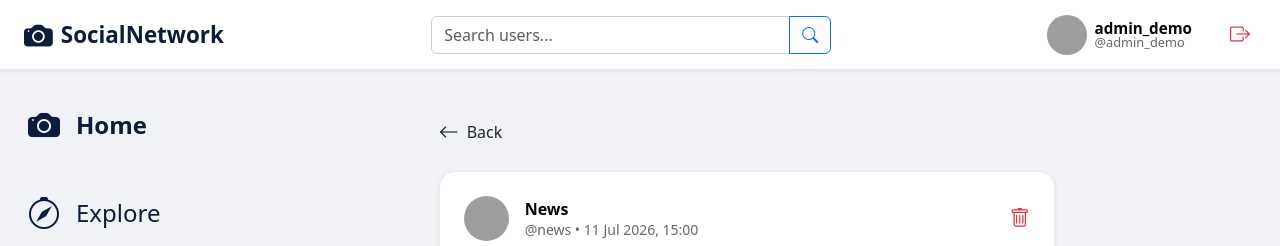
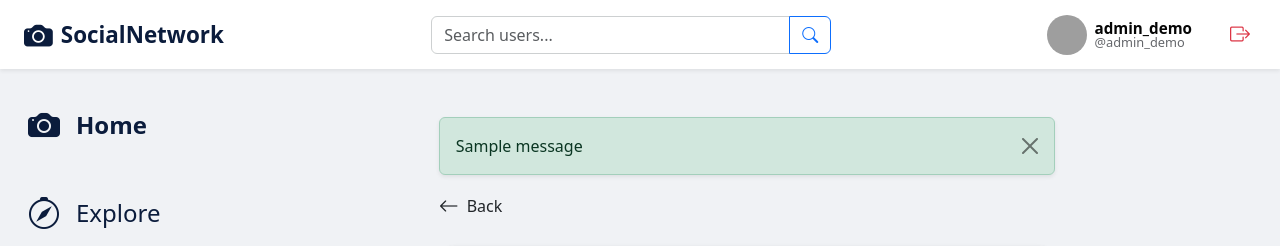
Before and after one commit to SaraVerdiani/PPM-SocialNetwork, a Django app: page /posts/22/ in a window 1280 px wide. Shown: the top 246 px of the page. Run offline with Django 5.2, Linux system fonts and the light colour scheme; a user stored in the database is signed in; data comes from the database, SQL or seed files in the repository; both versions use the stored data as it was after the commit; tables that the repository leaves empty hold one stand-in row (values such as "Sample post"); one stand-in notice (Sample message) is shown; some libraries are stand-ins or nearby versions; grey boxes are pictures that could not be loaded.

Commit message:
Correzione avvisi

```diff
--- a/posts/views.py
+++ b/posts/views.py
@@ -61,6 +61,7 @@ def delete_post(request, post_id):
 
     if request.user == post.author or request.user.has_perm('users.can_delete_post'):
         post.delete()
+        messages.success(request, 'Post deleted successfully')
     else:
         raise PermissionDenied
 
@@ -78,6 +79,7 @@ def delete_comment(request, comment_id):
 
     if request.user == comment.author or request.user.has_perm('users.can_delete_comment'):
         comment.delete()
+        messages.success(request, 'Comment deleted successfully')
     else:
         raise PermissionDenied
 
--- a/templates/base.html
+++ b/templates/base.html
@@ -87,6 +87,7 @@
 
             {% block content %}
             {% endblock %}
+
          <nav class="d-lg-none fixed-bottom bg-white border-top py-2 shadow-lg">
         <div class="d-flex justify-content-around align-items-center">
             <a href="{% url 'feed:home' %}" class="text-dark text-decoration-none">
--- a/templates/sitecontent/home.html
+++ b/templates/sitecontent/home.html
@@ -16,7 +16,6 @@
                     <button type="button" class="btn-close" data-bs-dismiss="alert" aria-label="Close"></button>
                 </div>
                 {% endfor %}
-
             {% endif %}
 
                 <div class="col-12 col-xl-6 custom-scroll-col">
--- a/templates/sitecontent/post.html
+++ b/templates/sitecontent/post.html
@@ -93,15 +93,15 @@
                     </div>
                 </div>
 
-                <div class="modal fade" id="deleteCommentModal{{ comment.id }}" aria-hidden="true">
+                <div class="modal fade" id="deleteCommentModal{{ comment.id }}" tabindex="-1" aria-labelledby="deleteCommentModalLabel{{ comment.id }}" aria-hidden="true">
                   <div class="modal-dialog modal-dialog-centered modal-sm">
                     <div class="modal-content border-0 shadow">
                       <div class="modal-header post-modal-header">
-                        <h5 class="modal-title post-modal-title">Delete Comment?</h5>
+                        <h5 class="modal-title post-modal-title" id="deleteCommentModalLabel{{ comment.id }}">Delete Comment?</h5>
                         <button type="button" class="btn-close" data-bs-dismiss="modal" aria-label="Close"></button>
                       </div>
                       <div class="modal-body post-modal-body">
-                        <p class="post-modal-text">Are you sure you want to delete this comment?</p>
+                        <p class="post-modal-text">Are you sure you want to delete this comment? This action cannot be undone</p>
                         <form action="{% url 'posts:delete_comment' comment.id %}" method="POST" class="post-modal-actions">
                             {% csrf_token %}
                             <button type="submit" class="btn btn-danger post-modal-btn">Yes, delete</button>
@@ -118,7 +118,7 @@
     </div>
 </div>
 
-<div class="modal fade" id="likesModal{{ post.id }}" aria-labelledby="likesModalLabel{{ post.id }}" aria-hidden="true">
+<div class="modal fade" id="likesModal{{ post.id }}" tabindex = "-1" aria-labelledby="likesModalLabel{{ post.id }}" aria-hidden="true">
   <div class="modal-dialog modal-dialog-centered modal-sm">
     <div class="modal-content border-0 shadow">
       <div class="modal-header post-modal-header">
@@ -139,11 +139,11 @@
   </div>
 </div>
 
-<div class="modal fade" id="deletePostModal{{ post.id }}" aria-hidden="true">
+<div class="modal fade" id="deletePostModal{{ post.id }}" tabindex = "-1" aria-labelledby="deletePostModalLabel{{ post.id }}" aria-hidden="true">
   <div class="modal-dialog modal-dialog-centered modal-sm">
     <div class="modal-content border-0 shadow">
       <div class="modal-header post-modal-header">
-        <h5 class="modal-title post-modal-title">Delete Post?</h5>
+        <h5 class="modal-title post-modal-title" id="deletePostModalLabel{{ post.id }}">Delete Post?</h5>
         <button type="button" class="btn-close" data-bs-dismiss="modal" aria-label="Close"></button>
       </div>
       <div class="modal-body post-modal-body">
--- a/templates/sitecontent/post_details.html
+++ b/templates/sitecontent/post_details.html
@@ -4,7 +4,14 @@
 
 {% block content %}
 <div class="col-12 col-md-8 col-lg-6 mx-auto pt-4">
-
+{% if messages %}
+    {% for message in messages %}
+        <div class="alert alert-success alert-dismissible fade show login-alert" role="alert">
+            {{ message }}
+            <button type="button" class="btn-close" data-bs-dismiss="alert" aria-label="Close"></button>
+        </div>
+    {% endfor %}
+{% endif %}
     <h1 class="visually-hidden">Post by {{ post.author.username }}</h1>
 
     <a href="{{ back_url }}" class="text-decoration-none text-dark d-inline-flex align-items-center gap-2 mb-4 fw-medium">
```
Also changed, not shown: db.sqlite3.
